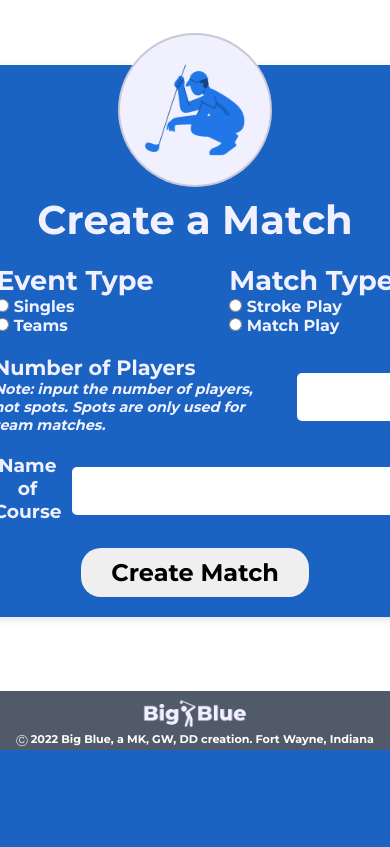
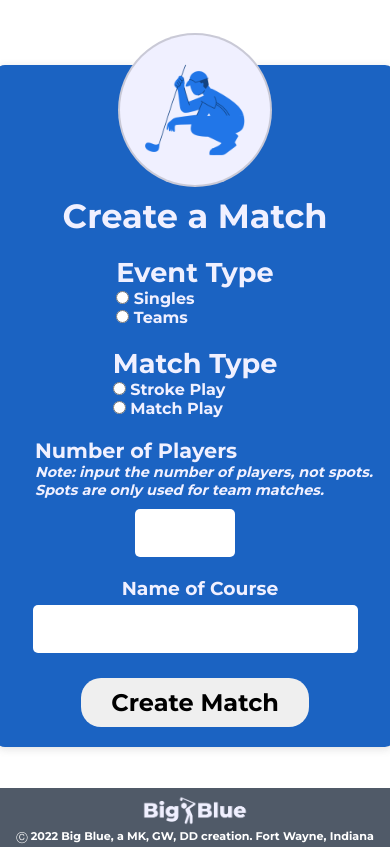
Before and after one commit to maxklema/Big-Blue, a Flask app: page /create_match in a window 390 px wide. Shown: the part 94-941 px from the top of the page. Before the commit the page ends 844 px from the top, so only its background shows below. Run offline with Flask 2, Linux system fonts and the light colour scheme; a user stored in the database is signed in.

Commit message:
screen width fitting for create match page

```diff
--- a/static/styles/creatematch.css
+++ b/static/styles/creatematch.css
@@ -396,3 +396,68 @@ input[type=number]{
     }
 
 }
+
+@media (max-width: 612px){
+    form {
+        width: 400px;
+    }
+
+    form h1 {
+        font-size: 2.1em;
+    }
+
+    .basicmatchinfo {
+        flex-direction: column;
+        justify-content: center;
+        text-align: left;
+    }
+
+    .eventtype {
+        text-align: left;
+        margin-right: 0px;
+    }
+
+    .matchtype {
+        text-align: left;
+        margin-top: 20px;
+    }
+
+    .teams {
+        flex-direction: column;
+        justify-content: center;
+        text-align: center;
+    }
+
+    .players {
+        flex-direction: column;
+        justify-content: center;
+    }
+
+    .playerstext {
+        margin-right: 2px;
+    }
+
+    .playerstext p {
+        text-align: left;
+        font-size: 0.9em;
+
+    }
+
+    .playerstext h3 {
+        text-align: left;
+
+    }
+
+    .playersinput input {
+        margin-top: 10px;
+    }
+
+    .matchcourse {
+        flex-direction: column;
+        text-align: center;
+        justify-content: center;
+        margin-top: 20px;
+    }
+
+
+}
```
